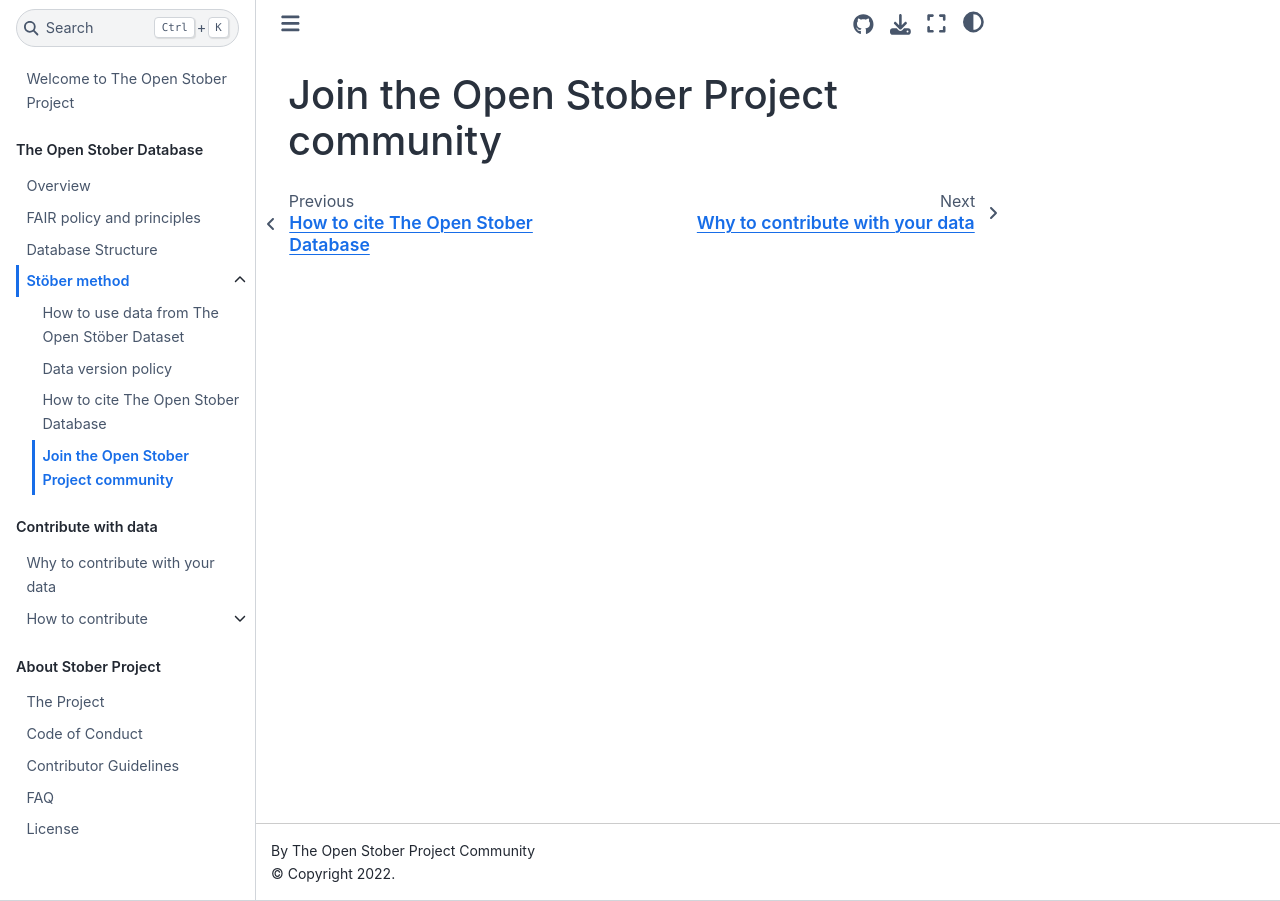
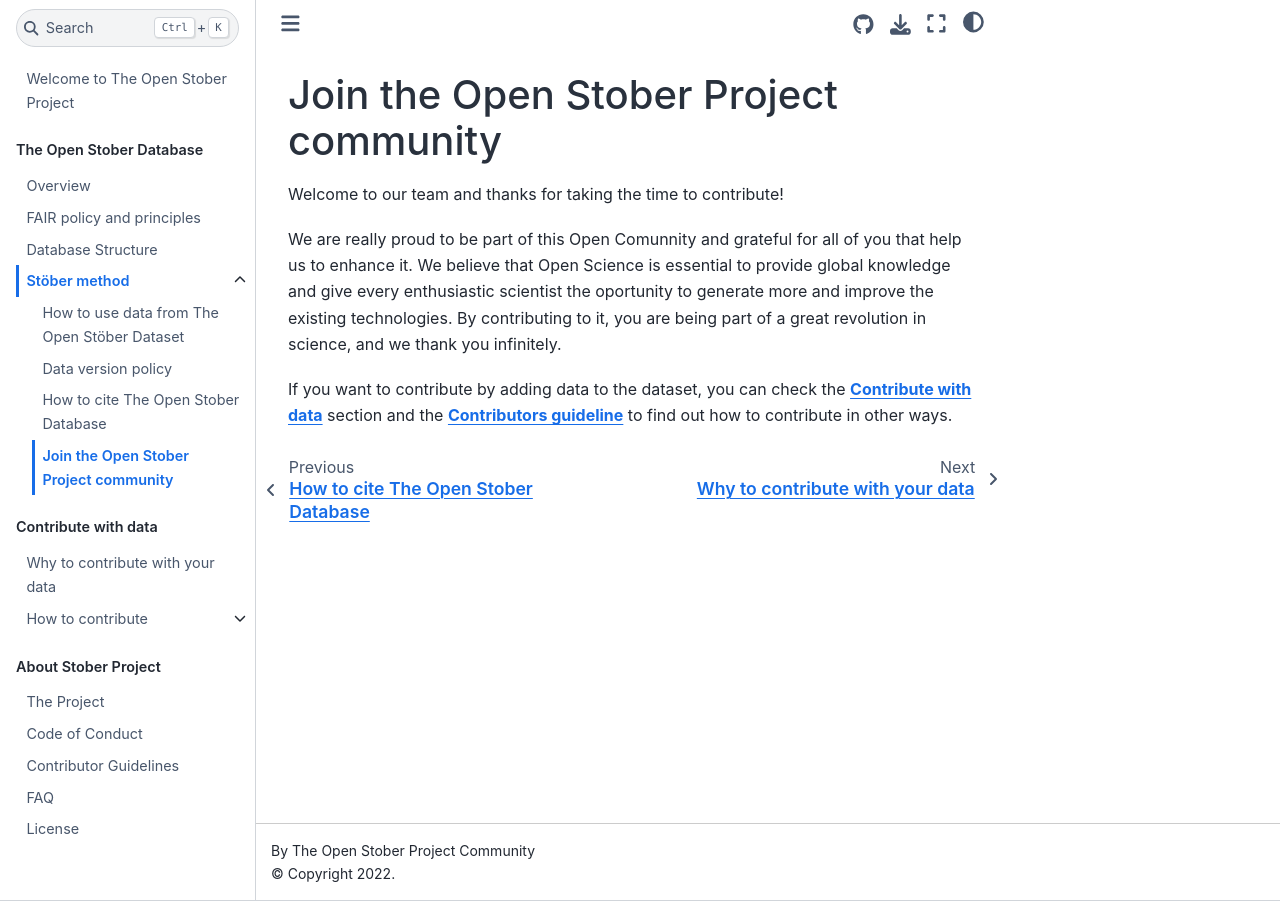
Before and after one commit to open-nanosystems/open-stober-project, a Jupyter Book: the page built from docs/database/join.md, in a window 1280 px wide. Built offline with Jupyter Book 1.0.4 settings and Sphinx 7.4.7 and the Sphinx Book theme 1.1.4, drawn with Linux system fonts in a browser that asks for light colours.

Commit message:
Update join.md

```diff
--- a/docs/database/join.md
+++ b/docs/database/join.md
@@ -1 +1,7 @@
 # Join the Open Stober Project community
+
+Welcome to our team and thanks for taking the time to contribute!
+
+We are really proud to be part of this Open Comunnity and grateful for all of you that help us to enhance it. We believe that Open Science is essential to provide global knowledge and give every enthusiastic scientist the oportunity to generate more and improve the existing technologies. By contributing to it, you are being part of a great revolution in science, and we thank you infinitely.
+
+If you want to contribute by adding data to the dataset, you can check the [**Contribute with data**](https://open-nanosystems.github.io/open-stober-project/contribute/why.html) section and the [**Contributors guideline**](https://open-nanosystems.github.io/open-stober-project/about/collaborate-project.html) to find out how to contribute in other ways.
```
